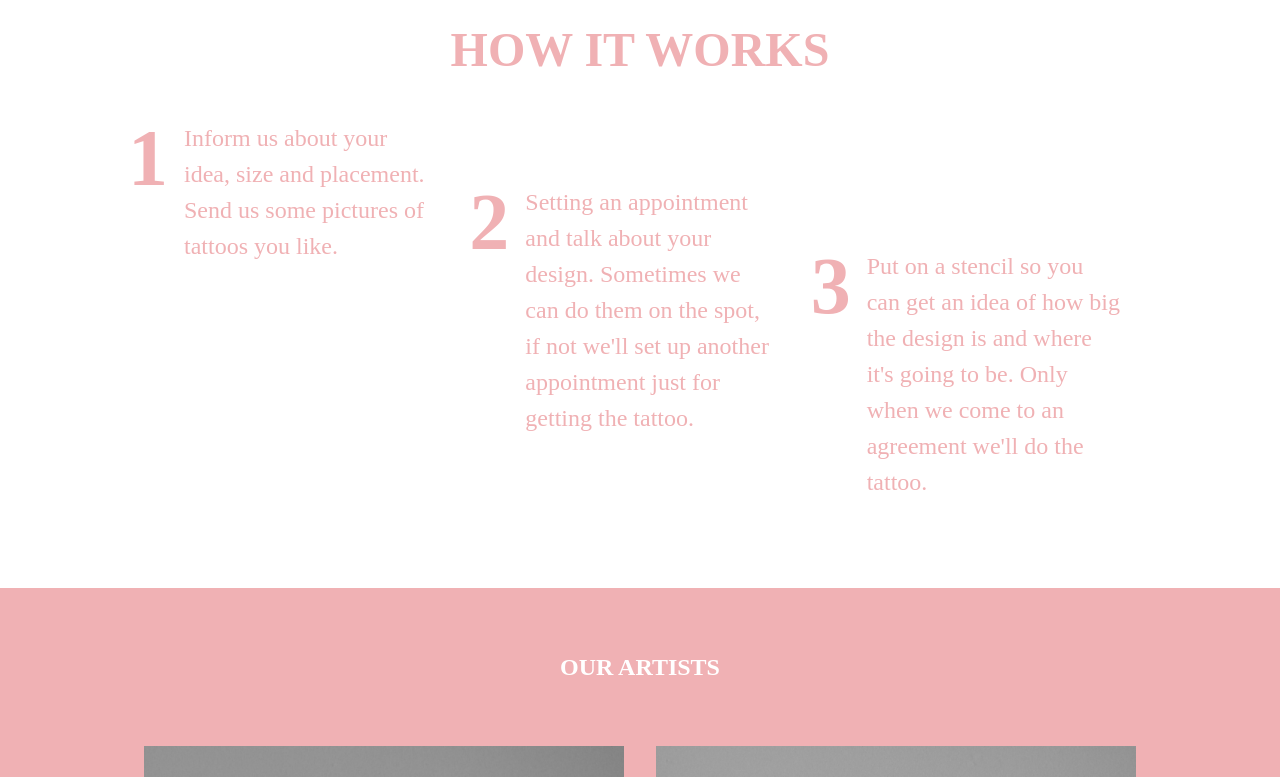
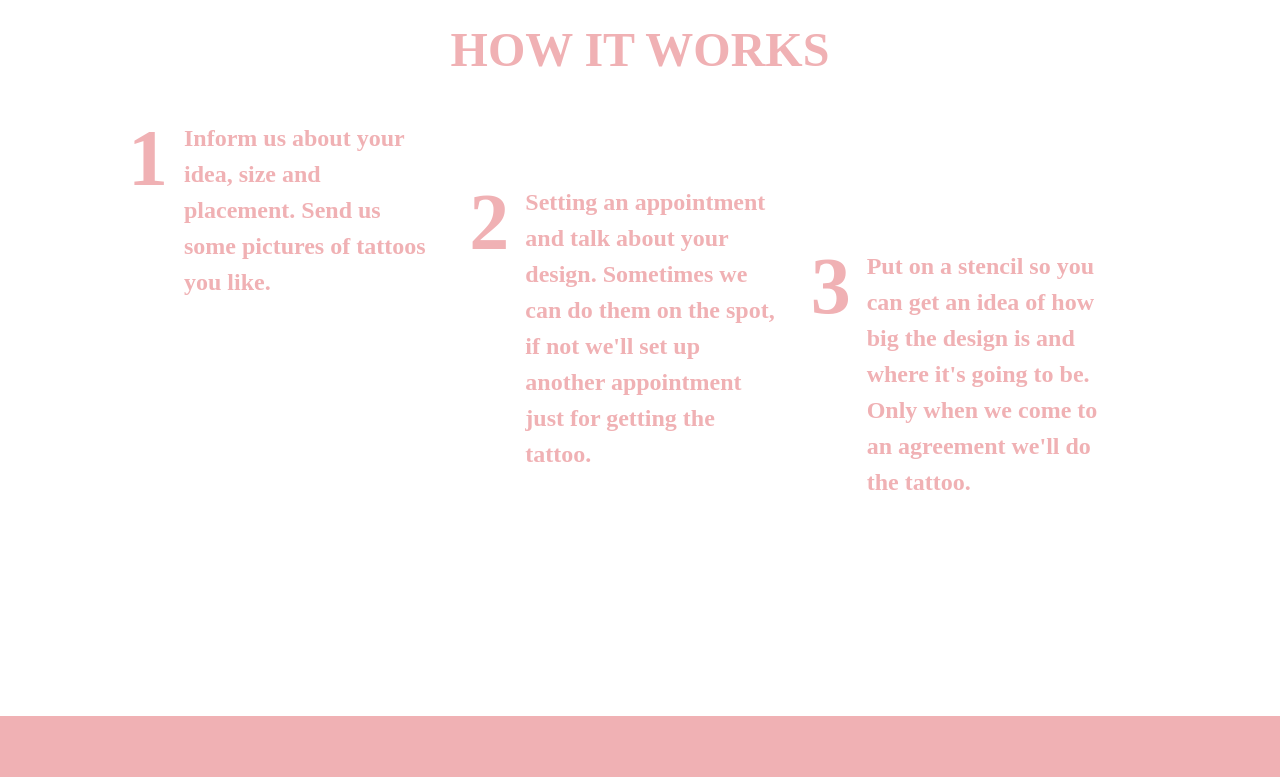
Before and after one commit to spoeken/studiofire.no, a website: page public/index.html in a window 1280 px wide. Shown: the part 1460-2237 px from the top of the page. Drawn offline with Linux system fonts and the light colour scheme.

Commit message:
Sticky test

```diff
--- a/public/index.html
+++ b/public/index.html
@@ -63,26 +63,26 @@
   <div class="w-100 pv6 cover bg-center flex flex-column items-center justify-center z1 relative">
     <h3 class="aktiv-ex tc w-60 center f1 lh-copy mt5 pink mt5">Studio4 is a creative space where we believe in a collaboration with our clients for the best result.</h3>
   </div>
-  <div class="mw8 center pv5 relative z1">
+  <div class="mw8 center pv5 relative z1 mb6">
     <h2 class="pink tc ttu mt4 mb4 lh-title aktiv-ex f1">How it works</h2>
     <div class="mw8 flex nl3 nr3">
       <div class="w-third">
         <div class="mh3 flex">
           <h4 class="f-5 mb0 pink mt0">1</h4>
-          <p class="f3 lh-copy mt2 ml3 z-1 relative">Inform us about your idea, size and placement. Send us some pictures of tattoos you like.</p>
+          <p class="f3 lh-copy mt2 ml3 z-1 relative aktiv fw6">Inform us about your idea, size and placement. Send us some pictures of tattoos you like.</p>
         </div>
       </div>
       <div class="w-third">
         <div class="mh3 flex mt5">
           <h4 class="f-5 mb0 pink mt0">2</h4>
-          <p class="f3 lh-copy mt2 ml3 z-1 relative">Setting an appointment and talk about your design. Sometimes we can do them on the spot, if not we'll set up another
+          <p class="f3 lh-copy mt2 ml3 z-1 relative aktiv fw6">Setting an appointment and talk about your design. Sometimes we can do them on the spot, if not we'll set up another
             appointment just for getting the tattoo.</p>
         </div>
       </div>
       <div class="w-third">
         <div class="mh3 flex mt6">
           <h4 class="f-5 mb0 pink mt0">3</h4>
-          <p class="f3 lh-copy mt2 ml3 z-1 relative">Put on a stencil so you can get an idea of how big the design is and where it's going to be. Only when we come
+          <p class="f3 lh-copy mt2 ml3 z-1 relative aktiv fw6">Put on a stencil so you can get an idea of how big the design is and where it's going to be. Only when we come
             to an agreement we'll do the tattoo.</p>
         </div>
       </div>
@@ -91,7 +91,7 @@
   </div>
   <div class="bg-pink white pv4">
     <div class="mw8 center">
-      <h2 class="white tc ttu mt4 mb5 lh-title aktiv-ex">Our Artists</h2>
+      <h2 class="white tc ttu mt4 mb5 lh-title aktiv-ex f1 z1 relative">Our Artists</h2>
       <div class="flex content-center">
 
         <div class="mh3 relative">
@@ -127,7 +127,7 @@
       </div>
     </div>
   </div>
-  <div class="mw6 pv5 center bg-white z1">
+  <div class="mw6 pv5 center z1 relative">
     <h2 class="f2">Questions and answers</h2>
     <h3 class="f3 lh-title aktiv-ex mb0 ph3 pv2 ba bw1">How much does it cost?
       <span class="fr">↩</span>
```
